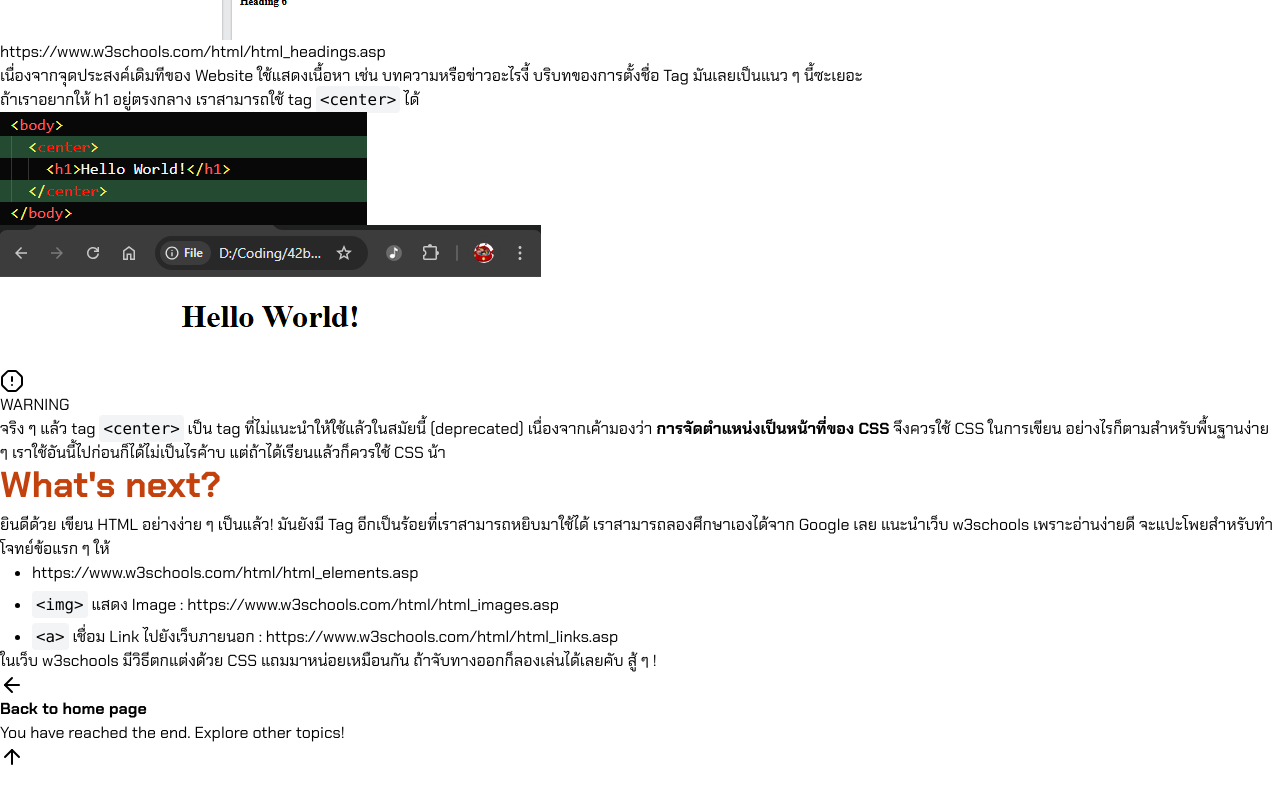
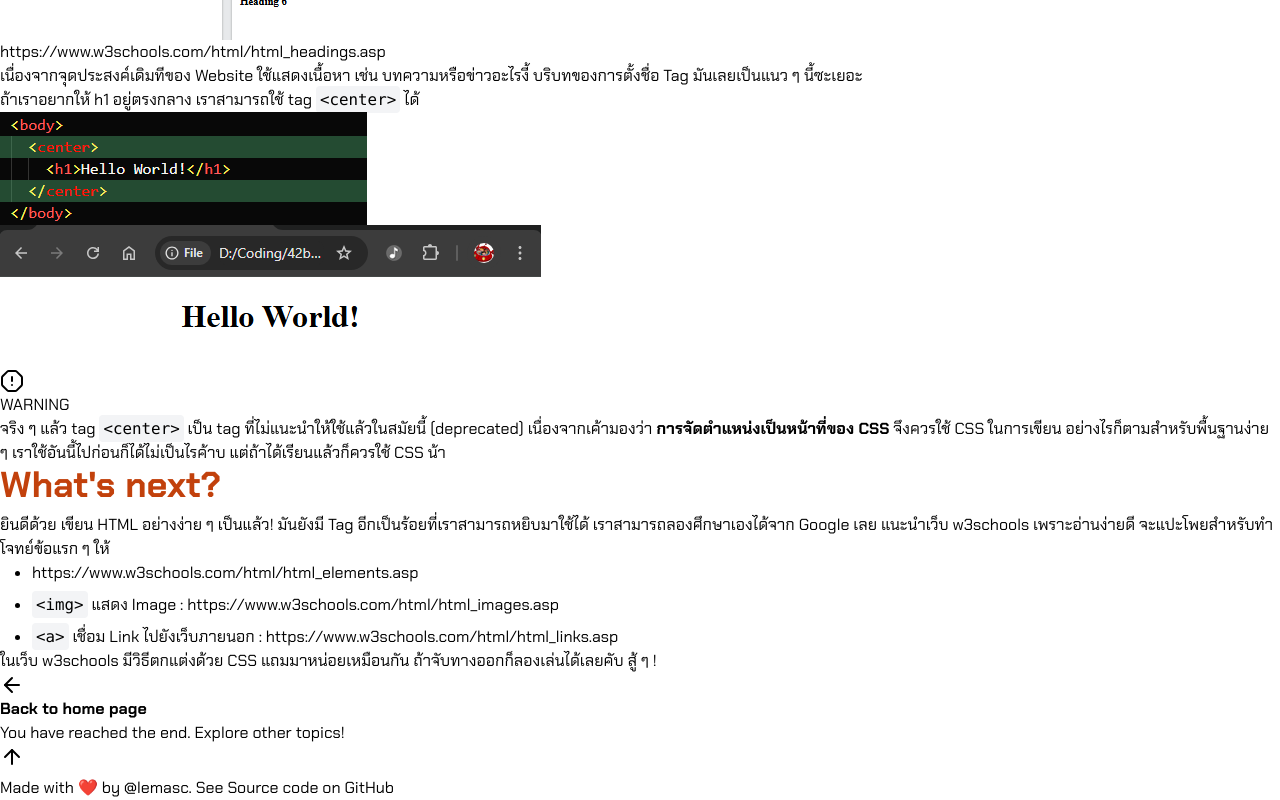
Before and after one commit to lemasc/web-workshop-walkthrough, a Next.js app: page /docs/02-html-basics/02-basic-html-tags in a window 1280 px wide. Shown: the part 1063-1863 px from the top of the page. Before the commit the page ends 1839 px from the top, so only its background shows below. Built offline with nearby package versions, Linux system fonts and the light colour scheme.

Commit message:
add credit footer and fix build

```diff
--- a/app/docs/(sidebar)/NextChapter.tsx
+++ b/app/docs/(sidebar)/NextChapter.tsx
@@ -4,7 +4,7 @@ import { usePathname } from "next/navigation";
 import Link from "next/link";
 import { ArrowRight } from "lucide-react";
 import { EndDoc } from "../EndDoc";
-import { Doc } from "./02-html-basics/layout";
+import { Doc } from "./default-layout";
 
 export function NextChapter({ docs, series }: { docs: Doc[]; series: string }) {
   const pathname = usePathname();
--- a/app/docs/(sidebar)/default-layout.tsx
+++ b/app/docs/(sidebar)/default-layout.tsx
@@ -3,7 +3,7 @@ import ActiveLink from "./ActiveLink";
 import { NextChapter } from "./NextChapter";
 import { ScrollToTop } from "../ScrollToTop";
 
-type Doc = {
+export type Doc = {
   slug: string;
   title: string;
   description: string;
--- a/app/layout.tsx
+++ b/app/layout.tsx
@@ -40,6 +40,20 @@ export default function RootLayout({
             </div>
           </div>
         </div>
+        <footer className="absolute bottom-4 left-0 w-full flex flex-col items-center justify-center">
+          <p>
+            Made with ❤️ by <span className="text-orange-700">@lemasc</span>.
+            See{" "}
+            <a
+              className="text-orange-700 font-medium"
+              target="_blank"
+              rel="noopener noreferrer"
+              href="https://github.com/lemasc/web-workshop-walkthrough"
+            >
+              Source code on GitHub
+            </a>
+          </p>
+        </footer>
       </body>
     </html>
   );
```
Also changed, not shown: app/not-found.tsx (added, +15 -0 lines).
